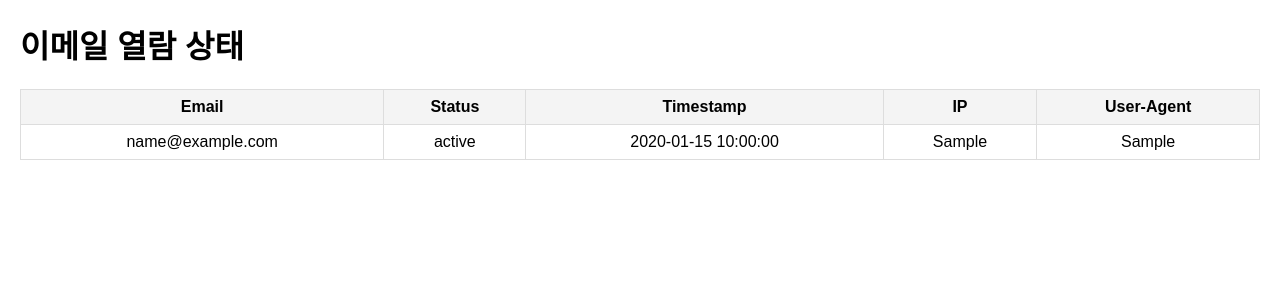
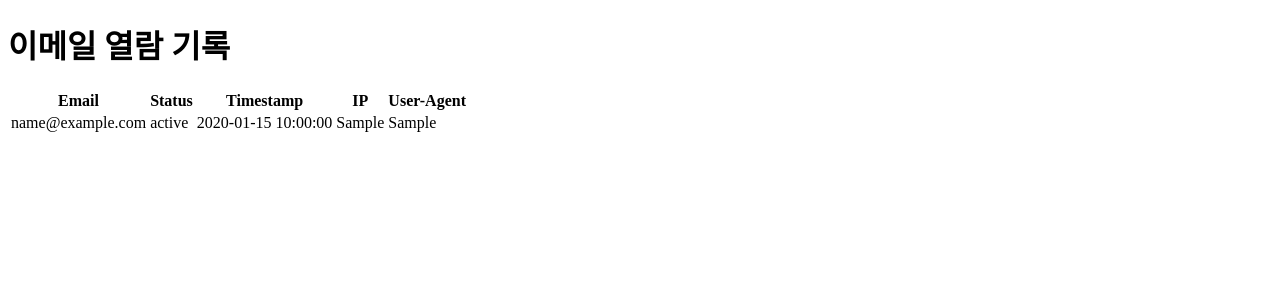
Before and after one commit to JitaeBae/tracking, a Flask app: template templates/logs.html in a window 1280 px wide. Shown: the top 300 px of the page. Run offline with Flask 3, Linux system fonts and the light colour scheme; the template is opened without the code that fills it: most values are stand-ins (such as "Sample title", 1, 10 or a date in 2020).

Commit message:
Update logs.html

```diff
--- a/templates/logs.html
+++ b/templates/logs.html
@@ -4,33 +4,10 @@
     <meta charset="UTF-8">
     <meta name="viewport" content="width=device-width, initial-scale=1.0">
     <title>이메일 열람 기록</title>
-    <style>
-        body {
-            font-family: Arial, sans-serif;
-            margin: 20px;
-        }
-        table {
-            width: 100%;
-            border-collapse: collapse;
-            margin: 20px 0;
-        }
-        table, th, td {
-            border: 1px solid #ddd;
-        }
-        th, td {
-            padding: 8px;
-            text-align: center;
-        }
-        th {
-            background-color: #f4f4f4;
-        }
-        tr:nth-child(even) {
-            background-color: #f9f9f9;
-        }
-    </style>
 </head>
 <body>
-    <h1>이메일 열람 상태</h1>
+    <h1>이메일 열람 기록</h1>
+    {% if email_status %}
     <table>
         <thead>
             <tr>
@@ -53,5 +30,8 @@
             {% endfor %}
         </tbody>
     </table>
+    {% else %}
+    <p>로그 파일이 없습니다.</p>
+    {% endif %}
 </body>
 </html>
```
